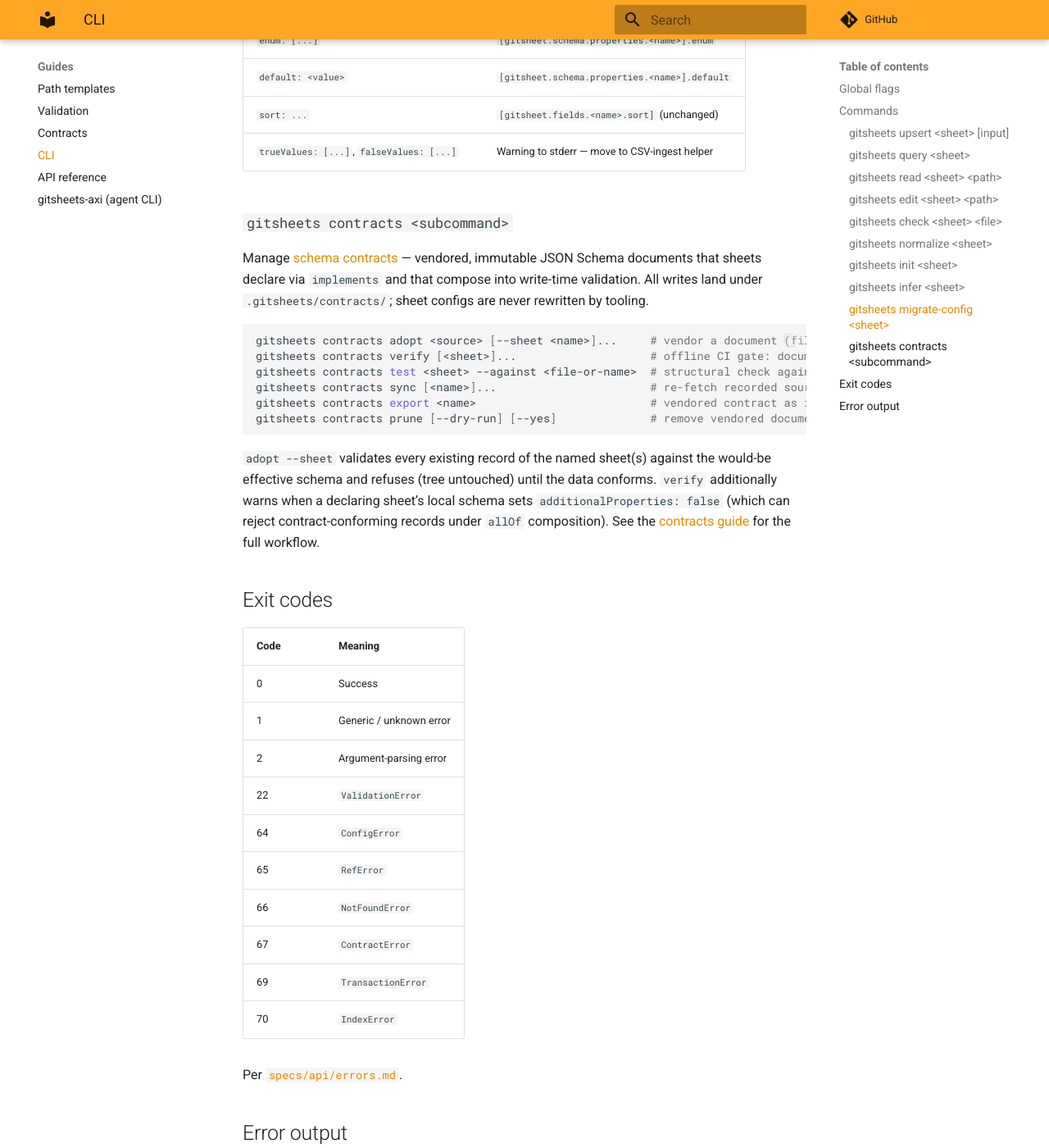
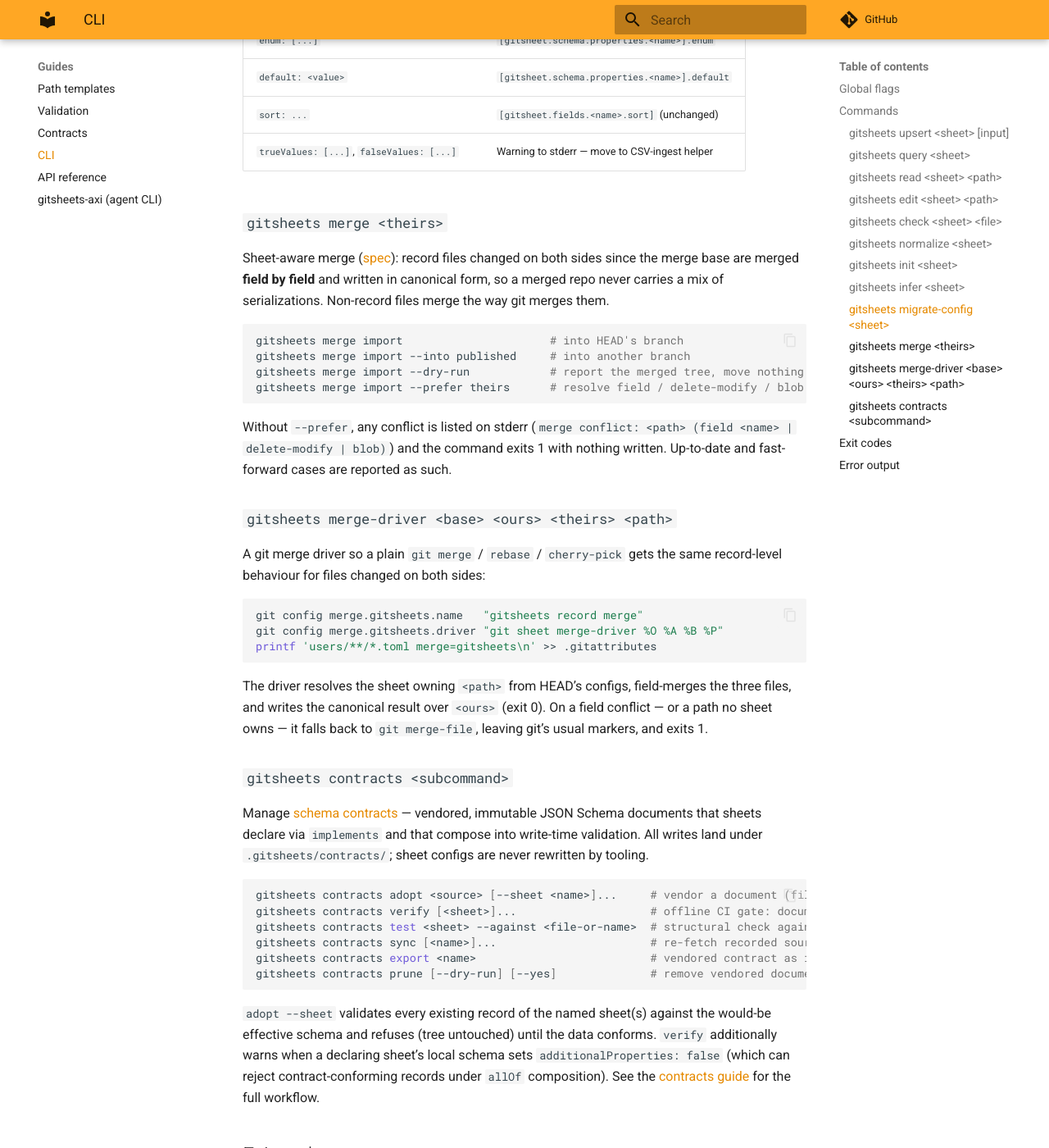
Before and after one commit to JarvusInnovations/gitsheets, an MkDocs documentation site: the page built from docs/cli.md, in a window 1280 px wide and 1400 px high, scrolled down 5854 px. Shown: the whole window at 82% size. Built offline with MkDocs 1.6.1 and Material for MkDocs 9.7.7, drawn with Linux system fonts in a browser that asks for light colours; comment, search, counter and statistics services are not loaded.

Commit message:
docs: repo.merge, git sheet merge, merge-driver
Co-Authored-By: Claude Fable 5.1 <noreply@anthropic.com>
Claude-Session: https://claude.ai/code/session_01RPAAYpKjUZUbHCUTfiy56R

````diff
--- a/docs/cli.md
+++ b/docs/cli.md
@@ -212,6 +212,31 @@ Migration table (matches [`specs/behaviors/validation.md`](https://github.com/Ja
 | `sort: ...` | `[gitsheet.fields.<name>.sort]` (unchanged) |
 | `trueValues: [...]`, `falseValues: [...]` | Warning to stderr — move to CSV-ingest helper |
 
+### `gitsheets merge <theirs>`
+
+Sheet-aware merge ([spec](https://github.com/JarvusInnovations/gitsheets/blob/develop/specs/behaviors/merge.md)): record files changed on both sides since the merge base are merged **field by field** and written in canonical form, so a merged repo never carries a mix of serializations. Non-record files merge the way git merges them.
+
+```bash
+gitsheets merge import                      # into HEAD's branch
+gitsheets merge import --into published     # into another branch
+gitsheets merge import --dry-run            # report the merged tree, move nothing
+gitsheets merge import --prefer theirs      # resolve field / delete-modify / blob conflicts for one side
+```
+
+Without `--prefer`, any conflict is listed on stderr (`merge conflict: <path> (field <name> | delete-modify | blob)`) and the command exits 1 with nothing written. Up-to-date and fast-forward cases are reported as such.
+
+### `gitsheets merge-driver <base> <ours> <theirs> <path>`
+
+A git merge driver so a plain `git merge` / `rebase` / `cherry-pick` gets the same record-level behaviour for files changed on both sides:
+
+```bash
+git config merge.gitsheets.name   "gitsheets record merge"
+git config merge.gitsheets.driver "git sheet merge-driver %O %A %B %P"
+printf 'users/**/*.toml merge=gitsheets\n' >> .gitattributes
+```
+
+The driver resolves the sheet owning `<path>` from HEAD's configs, field-merges the three files, and writes the canonical result over `<ours>` (exit 0). On a field conflict — or a path no sheet owns — it falls back to `git merge-file`, leaving git's usual markers, and exits 1.
+
 ### `gitsheets contracts <subcommand>`
 
 Manage [schema contracts](contracts.md) — vendored, immutable JSON Schema documents that sheets declare via `implements` and that compose into write-time validation. All writes land under `.gitsheets/contracts/`; sheet configs are never rewritten by tooling.
````
Also changed, not shown: docs/api.md (+1 -0 lines), skills/gitsheets/references/api.md (+1 -0 lines), skills/gitsheets/references/cli.md (+10 -1 lines).
